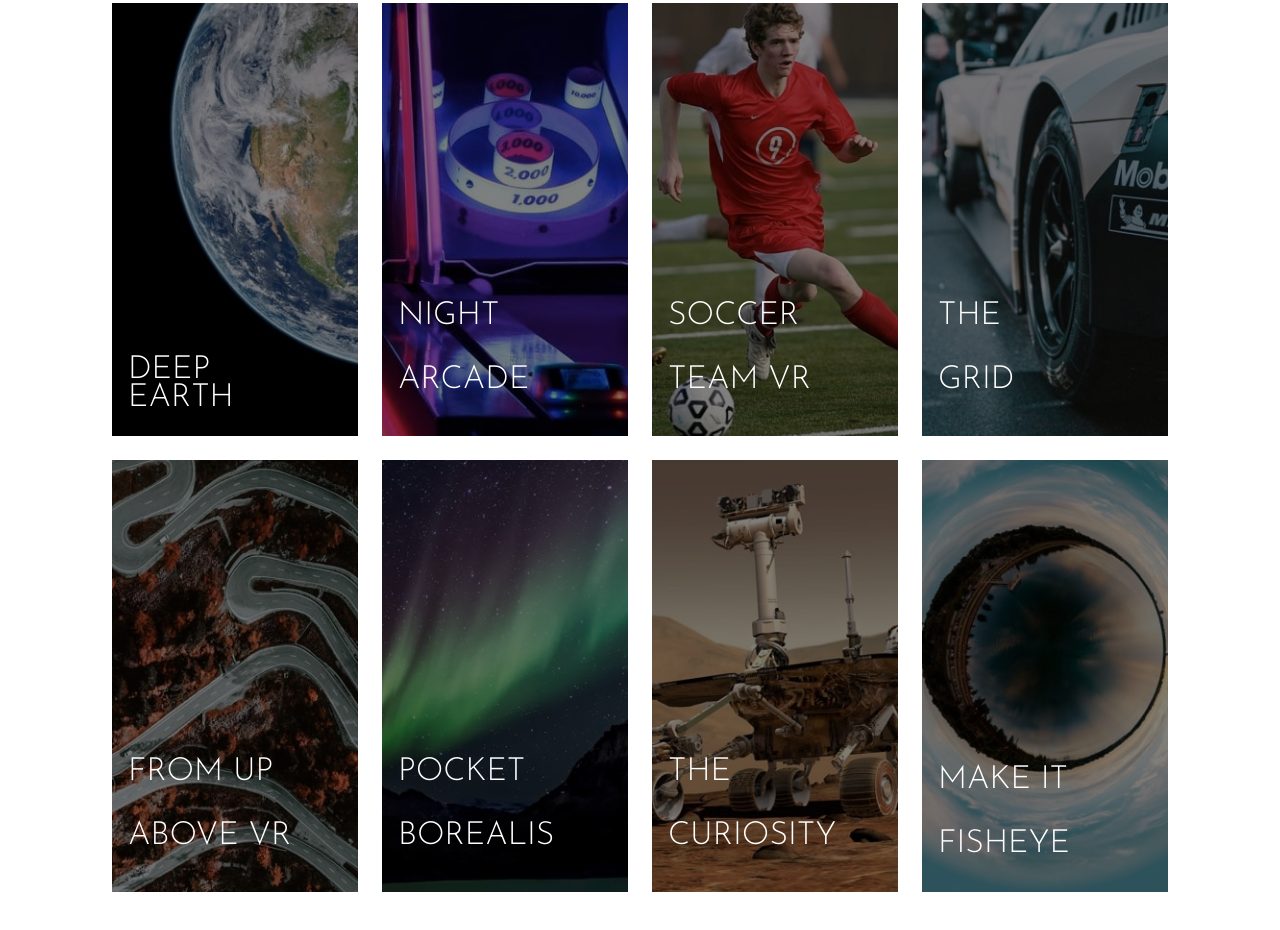
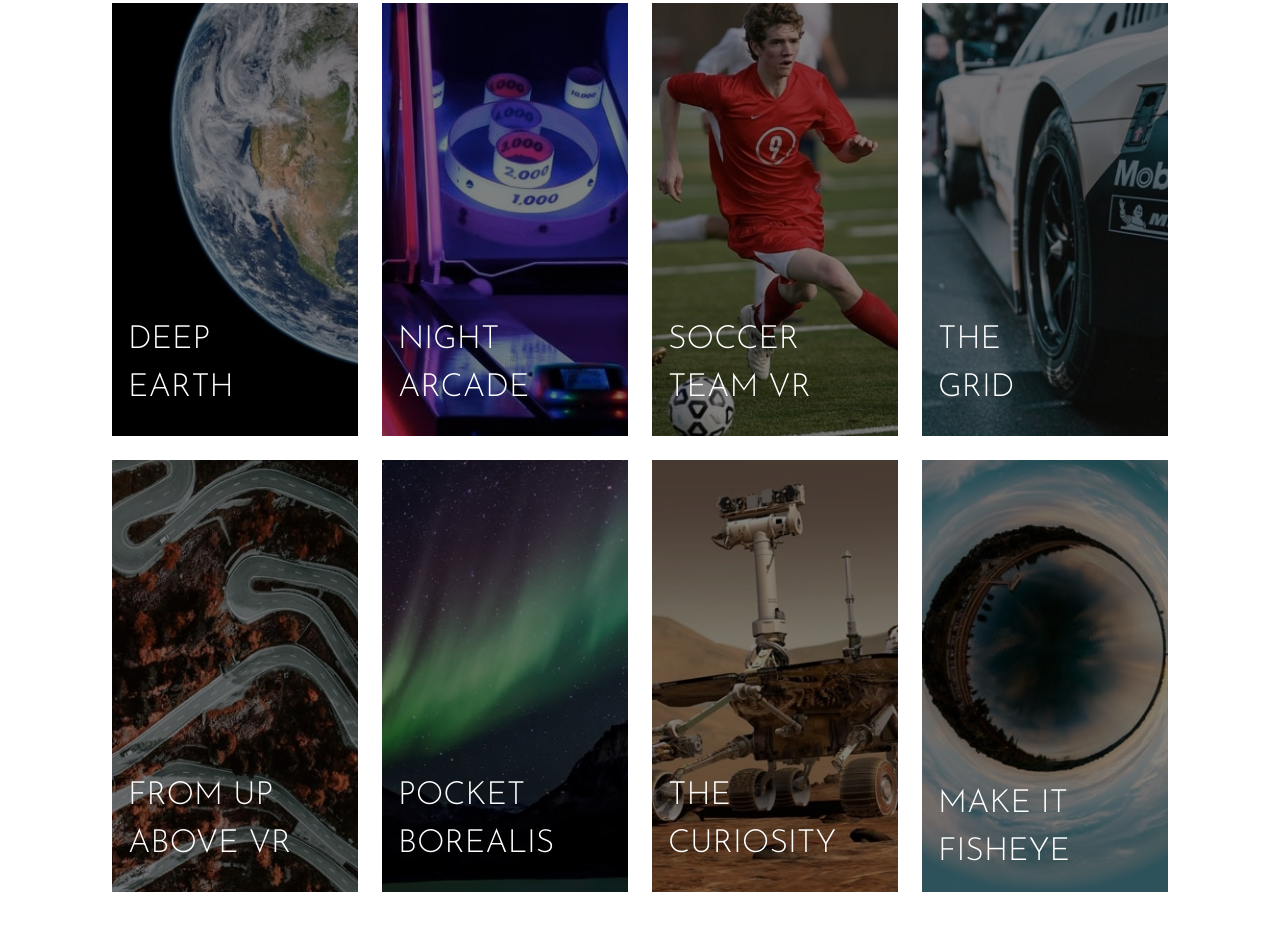
Before and after one commit to VickyAzola/ResponsiveLandingPage, a plain HTML site: page index.html in a window 1280 px wide. Shown: the part 1550-2480 px from the top of the page. Drawn offline with nearby package versions, Linux system fonts and the light colour scheme.

Commit message:
Update index.html

```diff
--- a/index.html
+++ b/index.html
@@ -60,44 +60,44 @@
         <a href="#" class="relative hover:text-black" aria-label="Go to deep earth">
           <img src="images/mobile/image-deep-earth.jpg" alt="earth picturte" class="bg block md:hidden w-full brightness-50 hover:opacity-60">
           <img src="images/desktop/image-deep-earth.jpg" alt="earth picturte" class="hidden md:block w-full brightness-50 hover:opacity-60">
-          <p class="absolute bottom-0 p-6 md:px-4 text-xl md:text-[2.5vw]">Deep<br>earth</p>
+          <p class="absolute bottom-0 p-6 md:px-4 text-xl md:text-[2.5vw] md:leading-normal">Deep<br>earth</p>
         </a>
         <a href="#" class="relative hover:text-black">
           <img src="images/mobile/image-night-arcade.jpg" alt="arcade picturte" class="bg block md:hidden w-full brightness-50 hover:opacity-60">
           <img src="images/desktop/image-night-arcade.jpg" alt="arcade picturte" class="bg hidden md:block w-full brightness-50 hover:opacity-60">
-          <p class="absolute bottom-0 p-6 md:px-4 text-xl md:text-[2.5vw] md:leading-loose">Night<br>arcade</p>
+          <p class="absolute bottom-0 p-6 md:px-4 text-xl md:text-[2.5vw] md:leading-normal">Night<br>arcade</p>
         </a>
         <a href="#" class="relative hover:text-black">
           <img src="images/mobile/image-soccer-team.jpg" alt="soccer picturte" class="block md:hidden w-full brightness-50 hover:opacity-60">
           <img src="images/desktop/image-soccer-team.jpg" alt="soccer picturte" class="hidden md:block w-full brightness-50 hover:opacity-60">
-          <p class="absolute bottom-0 p-6 md:px-4 text-xl md:text-[2.5vw] md:leading-loose">Soccer<br>team VR</p>
+          <p class="absolute bottom-0 p-6 md:px-4 text-xl md:text-[2.5vw] md:leading-normal">Soccer<br>team VR</p>
         </a>
         <a href="#" class="relative hover:text-black">
           <img src="images/mobile/image-grid.jpg" alt="car picturte" class="block md:hidden w-full brightness-50 hover:opacity-60">
           <img src="images/desktop/image-grid.jpg" alt="car picturte" class="hidden md:block w-full brightness-50 hover:opacity-60">
-          <p class="absolute bottom-0 p-6 md:px-4 text-xl md:text-[2.5vw] md:leading-loose">The<br>grid</p>
+          <p class="absolute bottom-0 p-6 md:px-4 text-xl md:text-[2.5vw] md:leading-normal">The<br>grid</p>
 
         </a>
         <a href="#" class="relative hover:text-black">
           <img src="images/mobile/image-from-above.jpg" alt="road picturte" class="block md:hidden w-full brightness-50 hover:opacity-60">
           <img src="images/desktop/image-from-above.jpg" alt="road picturte" class="hidden md:block w-full brightness-50 hover:opacity-60">
-          <p class="absolute bottom-0 p-6 md:px-4 text-xl md:text-[2.5vw] md:leading-loose">From up<br>above VR</p>
+          <p class="absolute bottom-0 p-6 md:px-4 text-xl md:text-[2.5vw] md:leading-normal">From up<br>above VR</p>
 
         </a>
         <a href="#" class="relative hover:text-black">
           <img src="images/mobile/image-pocket-borealis.jpg" alt="borealis picturte" class="block md:hidden w-full brightness-50 hover:opacity-60">
           <img src="images/desktop/image-pocket-borealis.jpg" alt="borealis picturte" class="hidden md:block w-full brightness-50 hover:opacity-60">
-          <p class="absolute bottom-0 p-6 md:px-4 text-xl md:text-[2.5vw] md:leading-loose">Pocket<br>borealis</p>
+          <p class="absolute bottom-0 p-6 md:px-4 text-xl md:text-[2.5vw] md:leading-normal">Pocket<br>borealis</p>
         </a>
         <a href="#" class="relative hover:text-black">
           <img src="images/mobile/image-curiosity.jpg" alt="robot picturte" class="block md:hidden w-full brightness-50 hover:opacity-60">
           <img src="images/desktop/image-curiosity.jpg" alt="robot picturte" class="hidden md:block w-full brightness-50 hover:opacity-60">
-          <p class="absolute bottom-0 p-6 md:px-4 text-xl md:text-[2.5vw] md:leading-loose">The<br>curiosity</p>
+          <p class="absolute bottom-0 p-6 md:px-4 text-xl md:text-[2.5vw] md:leading-normal">The<br>curiosity</p>
         </a>
         <a href="#" class="relative hover:text-black">
           <img src="images/mobile/image-fisheye.jpg" alt="city picture with fisheye lens" class="block md:hidden w-full brightness-50 hover:opacity-60">
           <img src="images/desktop/image-fisheye.jpg" alt="city picture with fisheye lens" class="hidden md:block w-full brightness-50 hover:opacity-60">
-          <p class="absolute bottom-0 p-6 md:p-4 text-xl md:text-[2.5vw] md:leading-loose">Make it<br>fisheye</p>
+          <p class="absolute bottom-0 p-6 md:p-4 text-xl md:text-[2.5vw] md:leading-normal">Make it<br>fisheye</p>
         </a>
       </div>
       <button class="md:hidden text-black uppercase border border-black px-7 py-1 tracking-widest flex mx-auto hover:bg-black hover:text-white">
```
